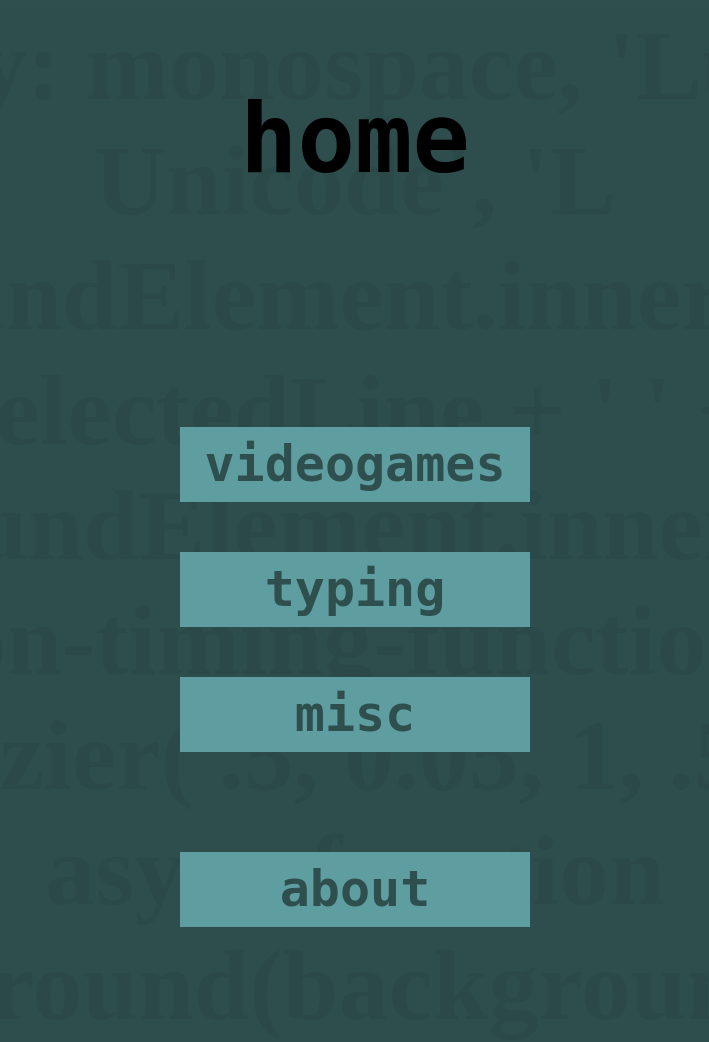
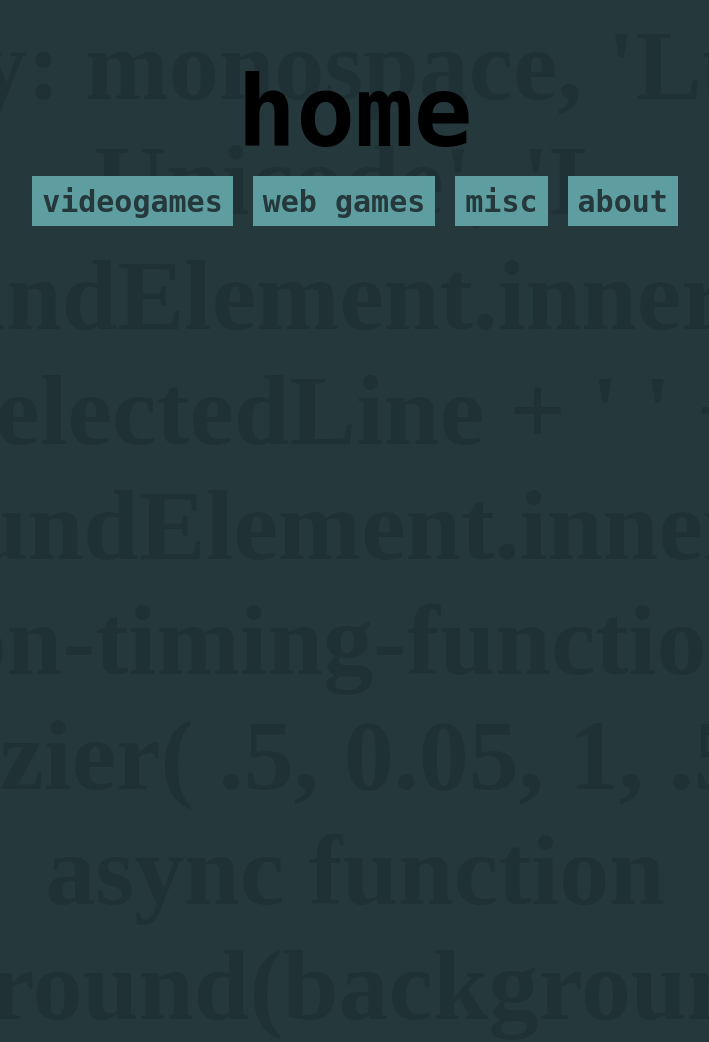
Before and after one commit to brenman60/brenman60-Website, a PHP site: page / in a window 1280 px wide. Shown: the top 1042 px of the page, without its empty margins (285-994 px from the left). Run offline with PHP 8.4, Linux system fonts and the light colour scheme.

Commit message:
index.html redesign

```diff
--- a/css/default.css
+++ b/css/default.css
@@ -1,11 +1,12 @@
 body {
     display: flex;
     justify-content: center;
-    background-color: darkslategrey;
+    background-color: #25383C;
 }
 
 #pageTitle {
-    font-size: 100px;
+    font-size: 60px;
+    margin: 40px;
     position: absolute;
     animation-name: smallBounce;
     animation-duration: 0.5s;
@@ -16,48 +17,32 @@ body {
 }
 
 .defaultButton {
-    background-color: cadetblue;
+    background-color: #5F9EA0;
     border: none;
-    color: darkslategrey;
-    font-size: 50px;
+    color: #25383C;
+    font-size: 30px;
     font-weight: bolder;
-    width: 350px;
-    height: 75px;
+    width: fit-content;
+    height: 50px;
+    padding: 0px 10px;
 }
 
-#videogamingButton {
-    position: absolute;
-    top: 50%;
-    left: 50%;
-    margin: -125px 0 0 -175px; /* first value is for y second for x */
+.listHideDots {
+    list-style-position: inside;
+    list-style-type: none;
+    padding: 0;
+    margin: 0;
 }
 
-#hackerTypeButton {
+#taskbarItem {
+    list-style-type: disc;
+    margin-block-start: 1em;
+    margin-block-end: 1em;
+    margin-inline-start: 0px;
+    margin-inline-end: 0px;
+    padding-inline-start: 40px;
     position: absolute;
-    top: 50%;
-    left: 50%;
-    margin-left:-175px; /* first value is for y second for x */
-}
-
-#miscButton {
-    position: absolute;
-    top: 50%;
-    left: 50%;
-    margin: 125px 0 0 -175px; /* first value is for y second for x */
-}
-
-#homePageButton {
-    position: absolute;
-    top: 50%;
-    left: 50%;
-    margin: 400px 0 0 -175px; /* first value is for y second for x */
-}
-
-#aboutButton {
-    position: absolute;
-    top: 50%;
-    left: 50%;
-    margin: 300px 0 0 -175px; /* first value is for y second for x */
+    top: 160px;
 }
 
 #backgroundText {
@@ -71,7 +56,6 @@ body {
     user-select: none;
     opacity: 0.05;
     background-color: darkslategrey;
-
     animation-name: backgroundTextLerp;
     animation-duration: 2s;
     animation-direction: alternate;
@@ -109,13 +93,15 @@ body {
     height: 100%;
 }
 
+/* Animations */
+
 @keyframes backgroundTextLerp {
     from {
-        opacity: 0.05;
+        opacity: 0.08;
     }
 
     to {
-        opacity: 0.08;
+        opacity: 0.12;
     }
 }
 
@@ -126,7 +112,7 @@ body {
     }
 
     to {
-        font-size: 90px;
-        padding-top: .25em;
+        font-size: 95px;
+        padding-top: .15em;
     }
 }
--- /dev/null
+++ b/css/universal.css
@@ -0,0 +1,17 @@
+#taskbarDiv {
+    display: flex;
+    justify-content: center;
+}
+
+#taskbarDiv ul {
+    display: flex;
+}
+
+#taskbarItem li {
+    display: inline;
+    margin: 0 10px;
+}
+
+#taskbarItem li::before {
+    content: "";
+}
--- a/index.html
+++ b/index.html
@@ -3,6 +3,8 @@
 <head>
     <meta charset="utf-8" />
     <title>home | brenman60</title>
+    <link rel="icon" href="images/brenman60WebsiteIcon.png"/>
+    <link href="css/universal.css" rel="stylesheet"/>
     <link href="css/default.css" rel="stylesheet"/>
     <noscript>JavaScript is not supported by this browser.</noscript>
     <script src="js/main.js"></script>
@@ -14,36 +16,51 @@
     startBackground(document.getElementById('backgroundText'));
     ">
 
-    <!-- TO-DO:
-        * Finish coding type page
-        * Create snake game in JS
+    <!-- TO-DO
+
+        * Make box effect after title text bounces off floor
+
     -->
 
-    <span id="backgroundText"></span>  <!-- Background Text -->
+    <!-- DEFAULT PAGE DIV -->
+    <div id="taskbarDiv">
         <h1 id="pageTitle" class="defaultFont">home</h1>  <!-- Page Title -->
-
+        <ul id="taskbarItem" class="listHideDots" style="padding: 0">
+            <li>
                 <button id="videogamingButton" class="defaultFont rotateHover defaultButton"
                     onmouseover="JavaScript: startButtonRotation(document.getElementById('videogamingButton'));"
                     onmouseout="JavaScript: stopButtonRotation(document.getElementById('videogamingButton'));"
                     onclick="JavaScript: loadNewPage('videogaming.html');">
-    videogames</button> <!-- Videogaming Button -->
+                videogames</button> <!-- Videogames Button -->
+            </li>
 
+            <li>
                 <button id="hackerTypeButton" class="defaultFont rotateHover defaultButton"
                     onmouseover="JavaScript: startButtonRotation(document.getElementById('hackerTypeButton'));"
                     onmouseout="JavaScript: stopButtonRotation(document.getElementById('hackerTypeButton'));"
                     onclick="JavaScript: loadNewPage('codeTyping.html');">
-    typing</button> <!-- Typing Button -->
+                web games</button> <!-- Web games Button -->
+            </li>
 
+            <li>
                 <button id="miscButton" class="defaultFont rotateHover defaultButton"
                     onmouseover="JavaScript: startButtonRotation(document.getElementById('miscButton'));"
                     onmouseout="JavaScript: stopButtonRotation(document.getElementById('miscButton'));"
                     onclick="JavaScript: loadNewPage('misc.html');">
                 misc</button> <!-- Misc Button -->
+            </li>
 
+            <li>
                 <button id="aboutButton" class="defaultFont rotateHover defaultButton"
                     onmouseover="JavaScript: startButtonRotation(document.getElementById('aboutButton'));"
                     onmouseout="JavaScript: stopButtonRotation(document.getElementById('aboutButton'));"
                     onclick="JavaScript: loadNewPage('about.html');">
                 about</button> <!-- About Button -->
+            </li>
+        </ul>
+    </div>
+
+    <!-- INVIDUAL PAGE CONTENT GOES UNDER HERE -->
+    <span id="backgroundText"></span>  <!-- Background Text -->
 </body>
 </html>
--- a/js/mouseButtons.js
+++ b/js/mouseButtons.js
@@ -1,11 +1,14 @@
 function startButtonRotation(element) {
     const randomRot_ = Math.round(Math.random());
-    const randomRot = randomRot_ ? -2.5 : 2.5;
-    element.style.transform = "rotate(" + randomRot + "deg)";
-    element.style.transition = "transform .5s linear";
+    // maybe re add this later idk
+    //element.style.transform = "scale(120%, 120%)";
+    element.style.backgroundColor = "#528789";
+    element.style.transition = "transform .5s ease-out";
 }
 
 function stopButtonRotation(element) {
-    element.style.transform = "rotate(0deg)";
-    element.style.transition = "all .5s .1s";
+    // maybe re add this later idk
+    //element.style.transform = "scale(100%, 100%)";
+    element.style.backgroundColor = "#5F9EA0";
+    element.style.transition = "all .5s ease-in";
 }
```
Also changed, not shown: images/LockScreenLogo.scale-200.png (deleted), images/SplashScreen.scale-200.png (deleted), images/Square150x150Logo.scale-200.png (deleted), images/Square44x44Logo.scale-200.png (deleted), images/Square44x44Logo.targetsize-24_altform-unplated.png (deleted), images/StoreLogo.png (deleted), images/Wide310x150Logo.scale-200.png (deleted), images/brenman60WebsiteIcon.png (added). Lines whose indentation alone changed are shown as unchanged.
